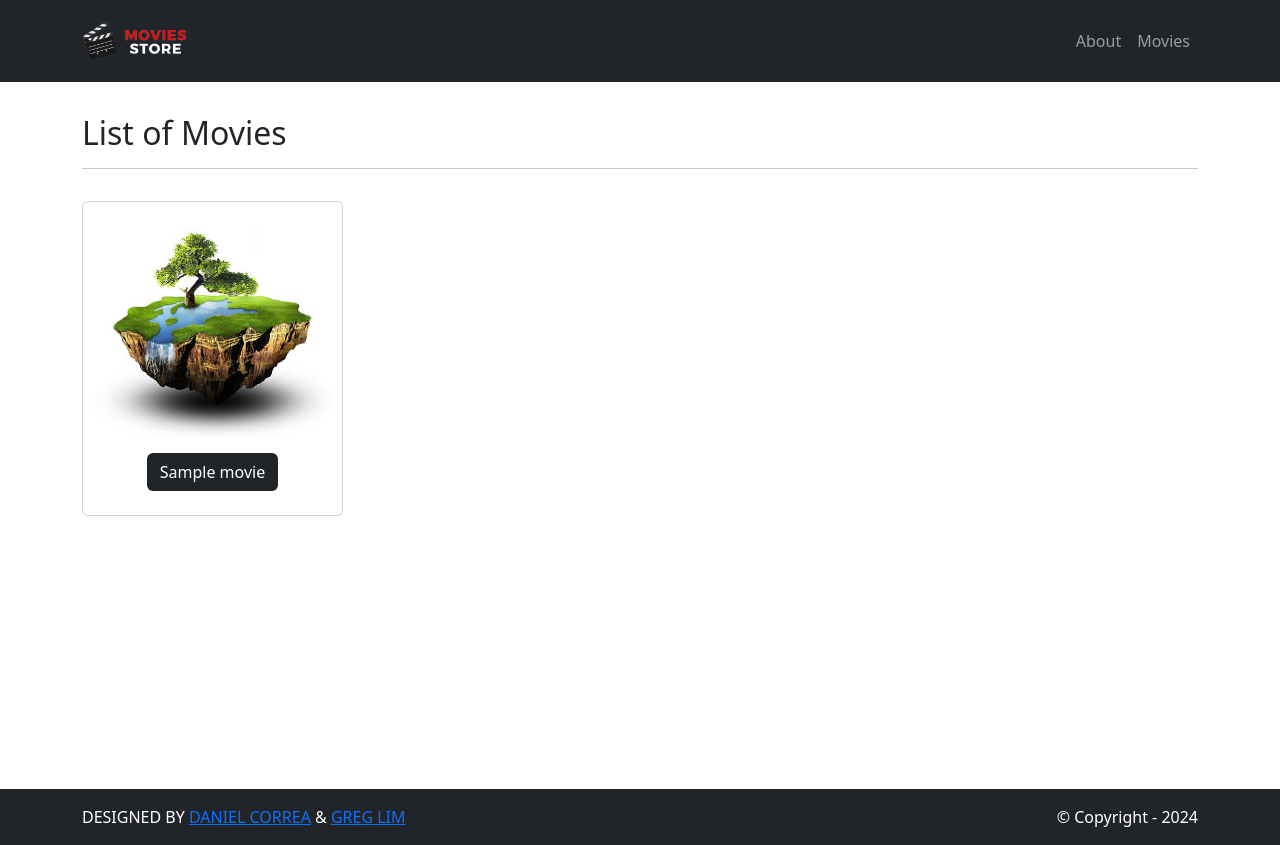
After one commit to emyik/moviesstore, a Django app: template movies/templates/movies/index.html in a window 1280 px wide. The commit adds this page. Run offline with Django 5.2, Linux system fonts and the light colour scheme; the template is opened without the code that fills it: most values are stand-ins (such as "Sample title", 1, 10 or a date in 2020); some libraries are stand-ins or nearby versions.

Commit message:
Completed Chapter 4-added movies list

```diff
--- /dev/null
+++ b/movies/templates/movies/index.html
@@ -0,0 +1,30 @@
+{% extends 'base.html' %}
+{% block content %}
+{% load static %}
+<div class="p-3">
+  <div class="container">
+    <div class="row mt-3">
+      <div class="col mx-auto mb-3">
+        <h2>List of Movies</h2>
+        <hr />
+      </div>
+    </div>
+    <div class="row">
+      {% for movie in template_data.movies %}
+      <div class="col-md-4 col-lg-3 mb-2">
+        <div class="p-2 card align-items-center pt-4">
+          <img src="{% static 'img/about.jpg' %}"
+            class="card-img-top rounded">
+          <div class="card-body text-center">
+            <a href="{% url 'movies.show' id=movie.id %}"
+              class="btn bg-dark text-white">
+              {{ movie.name }}
+            </a>
+          </div>
+        </div>
+      </div>
+      {% endfor %}
+    </div>
+  </div>
+</div>
+{% endblock content %}
--- /dev/null
+++ b/movies/urls.py
@@ -0,0 +1,6 @@
+from django.urls import path
+from . import views
+urlpatterns = [
+    path('', views.index, name='movies.index'),
+    path('<int:id>/', views.show, name='movies.show'),
+]
--- a/moviesstore/settings.py
+++ b/moviesstore/settings.py
@@ -39,6 +39,7 @@ INSTALLED_APPS = [
     "django.contrib.messages",
     "django.contrib.staticfiles",
     "home",
+    'movies',
 ]
 
 MIDDLEWARE = [
--- a/moviesstore/templates/base.html
+++ b/moviesstore/templates/base.html
@@ -28,11 +28,13 @@
                 aria-label="Toggle navigation">
           <span class="navbar-toggler-icon"></span>
         </button>
-        <div class="collapse navbar-collapse"
-             id="navbarNavAltMarkup">
+       <div class="collapse navbar-collapse"
+                   id="navbarNavAltMarkup">
           <div class="navbar-nav ms-auto navbar-ml">
-            <a class="nav-link"
-               href="{% url 'home.about' %}">About</a>
+            <a class="nav-link" href=
+              "{% url 'home.about' %}">About</a>
+            <a class="nav-link" href=
+              "{% url 'movies.index' %}">Movies</a>
           </div>
         </div>
       </div>
--- a/moviesstore/urls.py
+++ b/moviesstore/urls.py
@@ -20,4 +20,5 @@ from django.urls import path, include
 urlpatterns = [
     path("admin/", admin.site.urls),
     path('', include('home.urls')),
+    path('movies/', include('movies.urls')),
 ]
```
Also changed, not shown: movies/templates/movies/show.html (added, +20 -0 lines), movies/views.py (+32 -1 lines).
